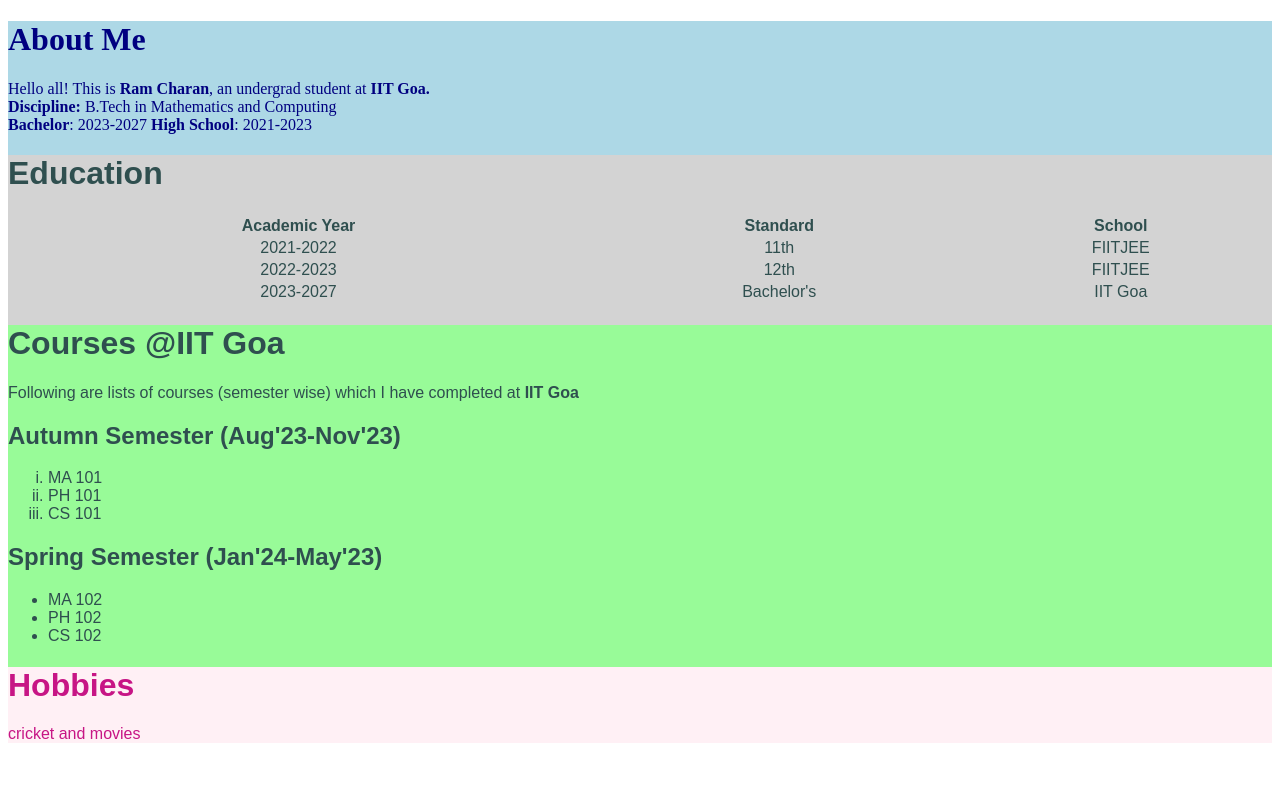
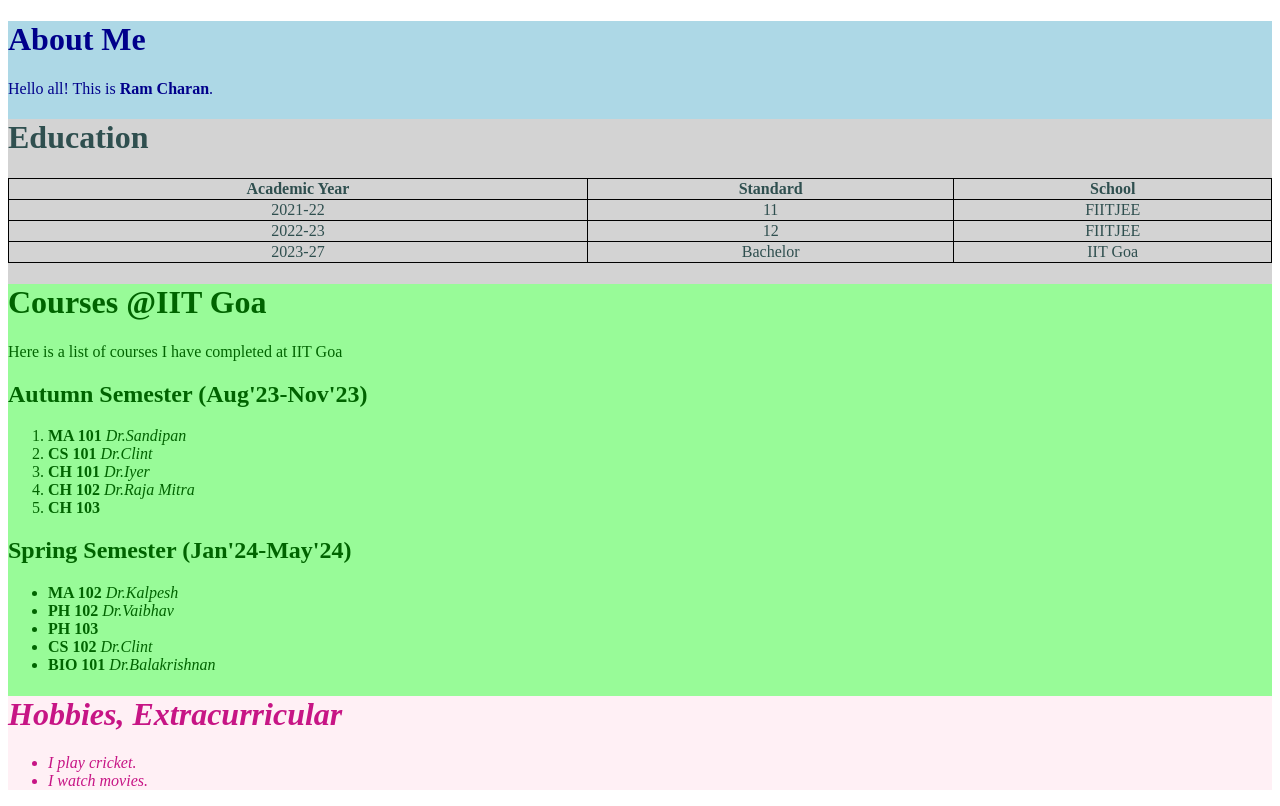
Before and after one commit to ramcharanpulapa/ramcharanpulapa.github.io, a plain HTML site: page index.html in a window 1280 px wide. Drawn offline with Linux system fonts and the light colour scheme.

Commit message:
Update index.html

```diff
--- a/index.html
+++ b/index.html
@@ -1,19 +1,22 @@
 <!DOCTYPE html>
+<title> Personal </title>
 <html>
 <head>
-	<title> Bio </title>
+	<title> Personal </title>
+	<style>
+	table, td, th{
+		border: 1px solid black;
+		border-collapse:collapse;
+	}
+	</style>
 </head>
 <body>
+	<div style="background-color:lightblue;color:darkblue;">
+		<h1> About Me </h1>
+		<p> Hello all! This is <b>Ram Charan</b>.
 
-<div style="color:#000080; background-color:#add8e6;">
-	<h1> About Me </h1>
-	<p>
-Hello all! This is <b>Ram Charan</b>, an undergrad student at <b>IIT Goa.</b><br>
-<b>Discipline:</b> B.Tech in Mathematics and Computing</i><br>
-<b>Bachelor</b>: 2023-2027
-<b>High School</b>: 2021-2023
-	</p>
-	<div style="color:#2f4f4f; background-color:#d3d3d3 ; font-family:Arial;">
+
+		<div style= "color:#2f4f4f; background-color:#d3d3d3">
 			<h1> Education </h1>
 			<table style="width:100%">
 				<tr>
@@ -22,43 +25,54 @@ Hello all! This is <b>Ram Charan</b>, an undergrad student at <b>IIT Goa.</b><br
 					<th> School </th>
 				</tr>
 				<tr style="text-align:center;">
-				<td> 2021-2022 </td>
-				<td> 11th </td>
+					<td> 2021-22 </td>
+					<td> 11 </td>
 					<td> FIITJEE </td>
 				</tr>
 				<tr style="text-align:center;">
-				<td> 2022-2023 </td>
-				<td> 12th </td>
+					<td> 2022-23 </td>
+					<td> 12 </td>
 					<td> FIITJEE </td>
 				</tr>
 				<tr style="text-align:center;">
-				<td> 2023-2027 </td>
-				<td> Bachelor's </td>
+					<td> 2023-27 </td>
+					<td> Bachelor </td>
 					<td> IIT Goa </td>
 				</tr>
 			</table>
-		<div style="background-color:#98fb98; color:006400;">
+			<div style="background-color:#98fb98; color:#006400;">
 				<h1> Courses @IIT Goa </h1>
-			<p> Following are lists of courses (semester wise) which I have completed at <b>IIT Goa</b></p>
-			<h2> Autumn Semester (Aug'23-Nov'23) </h2>
-				<ol type="i">
-					<li> MA 101 </li>
-					<li> PH 101 </li>
-					<li> CS 101 </li>
+				<p> Here is a list of courses I have completed at IIT Goa </p>
+				<h2> Autumn Semester (Aug'23-Nov'23)</h2>
+				<ol>
+					<li><b>MA 101</b> <i>Dr.Sandipan</i></li>
+					<li><b>CS 101</b> <i>Dr.Clint</i></li>
+					<li><b>CH 101</b> <i>Dr.Iyer</i></li>
+					<li><b>CH 102</b> <i>Dr.Raja Mitra</i></li>
+					<li><b>CH 103</b></li>
+
 				</ol>
-			<h2> Spring Semester (Jan'24-May'23)</h2>
+				<h2> Spring Semester (Jan'24-May'24)</h2>
 				<ul>
-					<li> MA 102 </li>
-					<li> PH 102 </li>
-					<li> CS 102 </li>
+					<li><b>MA 102</b>  <i>Dr.Kalpesh</i></li>
+					<li><b>PH 102</b> <i>Dr.Vaibhav</i></li>
+					<li><b>PH 103</b></li>
+					<li><b>CS 102</b> <i>Dr.Clint</i></li>
+					<li><b>BIO 101</b> <i>Dr.Balakrishnan</i.</li>
 				</ul>
 				<div style="background-color:#fff0f5; color:#c71585;">
-				<h1> Hobbies </h1>
-				<p> cricket and movies </p>
-			</div>
-
+				<h1> Hobbies, Extracurricular</h1>
+				<ul>
+				<li>I play cricket.</li>
+				<li> I watch movies.</li>
+				</ul>
 				</div>
 			</div>
 		</div>
+	</div>
+
+
+
+
 </body>
 </html>
```
Lines whose indentation alone changed are shown as unchanged.
